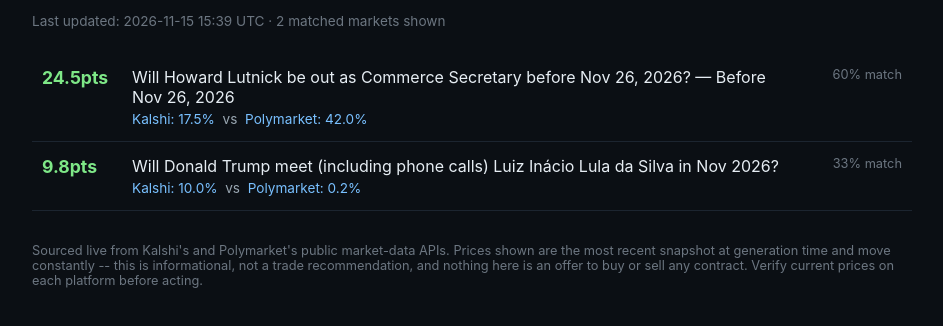
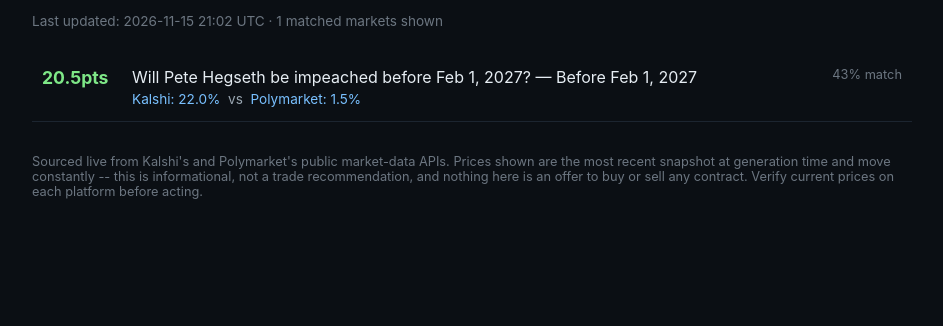
Before and after one commit to dondadahdidit/predict-gap-scanner, a plain HTML site: page docs/index.html in a window 1280 px wide. Shown: the part 110-436 px from the top of the page, without its empty margins (168-1111 px from the left). Drawn offline with Linux system fonts and the light colour scheme.

Commit message:
Update gap scan 2026-11-15T21:02Z

```diff
--- a/docs/index.html
+++ b/docs/index.html
@@ -28,33 +28,21 @@
 <div class="wrap">
   <h1>Predict Gap Scanner</h1>
   <p class="desc">Kalshi vs Polymarket -- same real-world question, different price. Refreshed automatically every few hours from each platform's public API.</p>
-  <div class="meta">Last updated: 2026-11-15 15:39 UTC &middot; 2 matched markets shown</div>
+  <div class="meta">Last updated: 2026-11-15 21:02 UTC &middot; 1 matched markets shown</div>
   <table>
     <tbody>
 
     <tr>
-      <td class="gap">24.5pts</td>
+      <td class="gap">20.5pts</td>
       <td>
-        <div class="q">Will Howard Lutnick be out as Commerce Secretary before Nov 26, 2026? — Before Nov 26, 2026</div>
+        <div class="q">Will Pete Hegseth be impeached before Feb 1, 2027? — Before Feb 1, 2027</div>
         <div class="sub">
-          <a href="https://kalshi.com/markets/kxlutnickout" target="_blank" rel="noopener">Kalshi: 17.5%</a>
+          <a href="https://kalshi.com/markets/kxhegsethimpeach" target="_blank" rel="noopener">Kalshi: 22.0%</a>
           &nbsp;vs&nbsp;
-          <a href="https://polymarket.com/event/howard-lutnick-out-as-secretary-of-commerce-by-december-31" target="_blank" rel="noopener">Polymarket: 42.0%</a>
+          <a href="https://polymarket.com/event/pete-hegseth-impeached-by-december-31-2026-20260628214100529" target="_blank" rel="noopener">Polymarket: 1.5%</a>
         </div>
       </td>
-      <td class="sim">60% match</td>
-    </tr>
-    <tr>
-      <td class="gap">9.8pts</td>
-      <td>
-        <div class="q">Will Donald Trump meet (including phone calls) Luiz Inácio Lula da Silva in Nov 2026?</div>
-        <div class="sub">
-          <a href="https://kalshi.com/markets/kxtrumpmeetm" target="_blank" rel="noopener">Kalshi: 10.0%</a>
-          &nbsp;vs&nbsp;
-          <a href="https://polymarket.com/event/will-luiz-inacio-lula-da-silva-be-the-next-leader-out-before-2027-20260630194627375" target="_blank" rel="noopener">Polymarket: 0.2%</a>
-        </div>
-      </td>
-      <td class="sim">33% match</td>
+      <td class="sim">43% match</td>
     </tr>
     </tbody>
   </table>
```
Also changed, not shown: docs/matches.json (+9 -19 lines).
